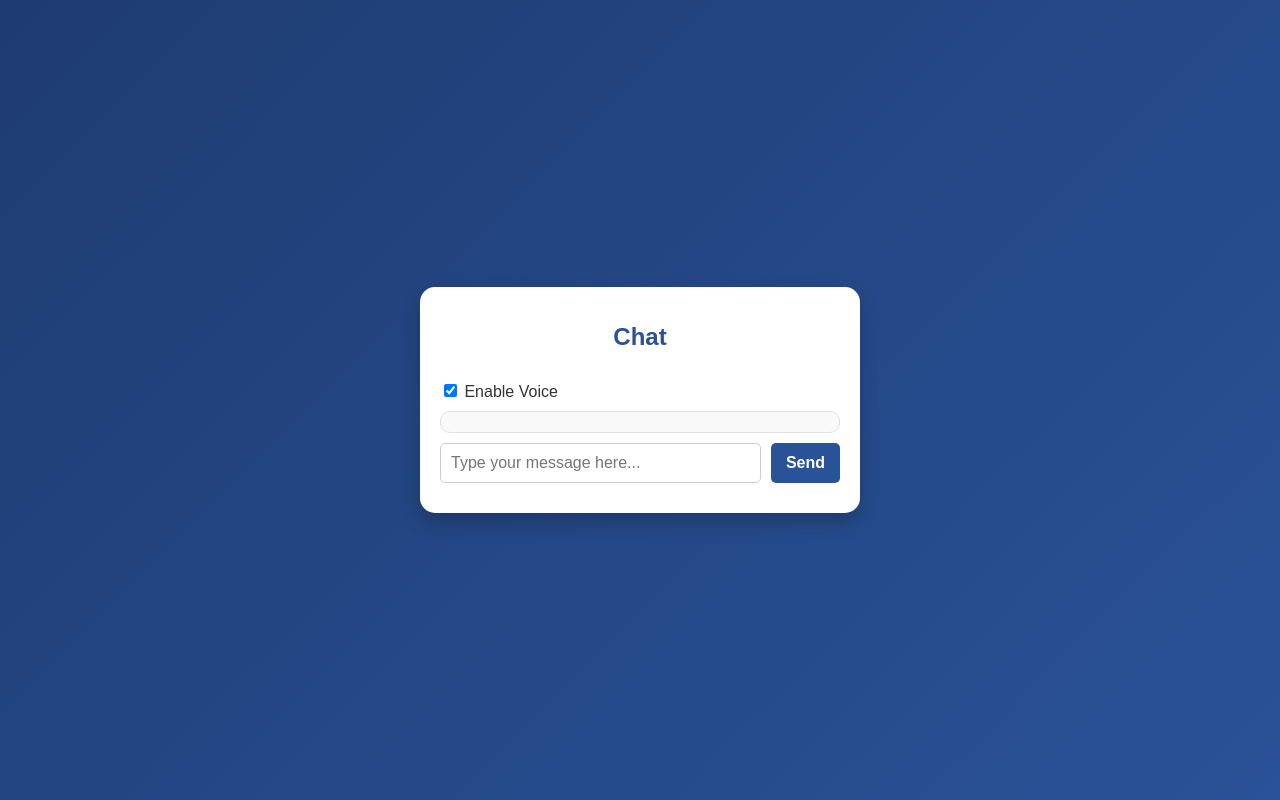
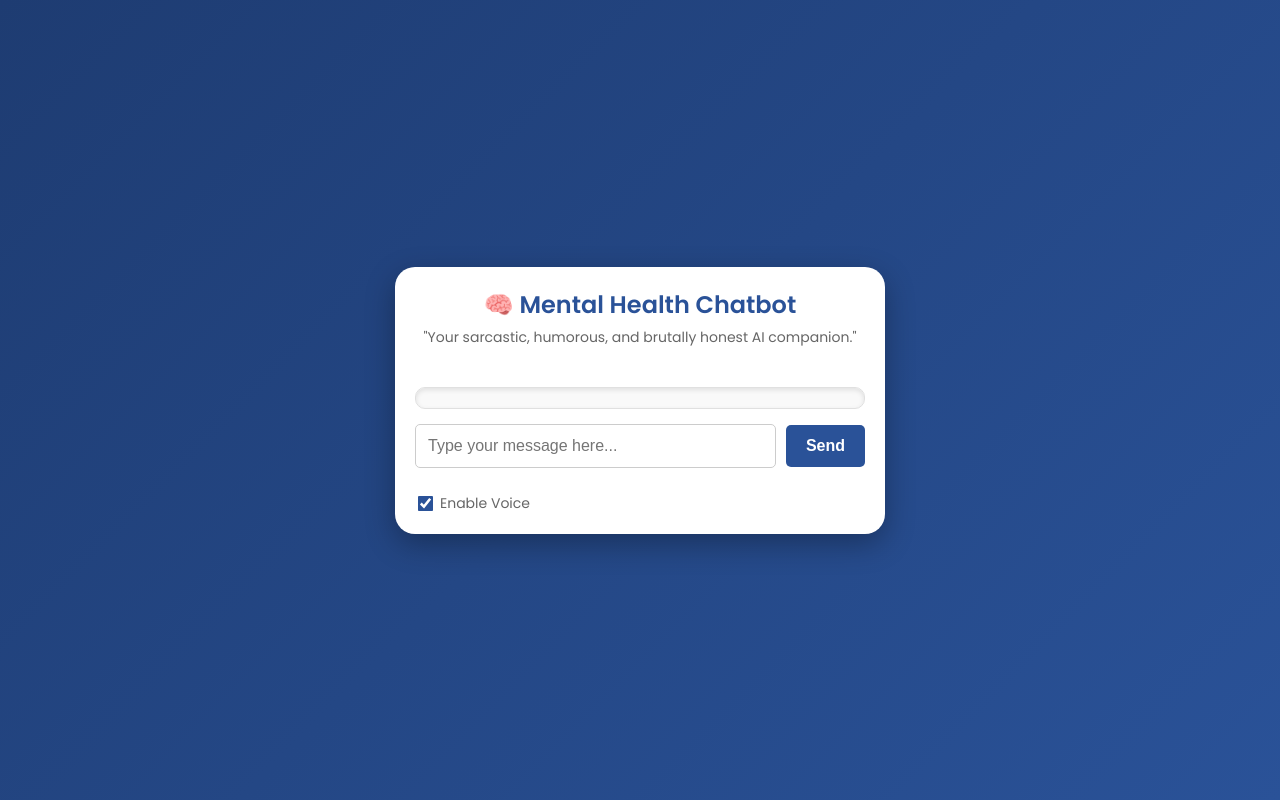
Before and after one commit to Jake-HBH/mental-health-chatbot, a plain HTML site: page CLIENT/index.html in a window 1280 px wide. Drawn offline with Linux system fonts and the light colour scheme.

Commit message:
nieuwe styling

```diff
--- a/CLIENT/index.html
+++ b/CLIENT/index.html
@@ -4,18 +4,17 @@
 <head>
     <meta charset="UTF-8">
     <meta name="viewport" content="width=device-width, initial-scale=1.0">
-    <title>Chat</title>
+    <title>Mental Health Chatbot</title>
     <link rel="stylesheet" href="style.css">
+    <link href="https://fonts.googleapis.com/css2?family=Poppins:wght@400;600&display=swap" rel="stylesheet">
 </head>
 
 <body>
     <div id="chatContainer" class="chat-container">
-        <h1>Chat</h1>
-
-        <label style="margin-top: 10px;">
-            <input type="checkbox" id="voiceToggle" checked />
-            Enable Voice
-        </label>
+        <header class="chat-header">
+            <h1>🧠 Mental Health Chatbot</h1>
+            <p class="chat-subtitle">"Your sarcastic, humorous, and brutally honest AI companion."</p>
+        </header>
 
         <div id="chatMessages" class="chat-messages"></div>
 
@@ -24,7 +23,12 @@
             <button id="sendButton">Send</button>
         </div>
 
-        <div id="response" class="response-box"></div>
+        <div class="settings-container">
+            <label>
+                <input type="checkbox" id="voiceToggle" checked />
+                Enable Voice
+            </label>
+        </div>
     </div>
 
     <script src="script.js"></script>
--- a/CLIENT/style.css
+++ b/CLIENT/style.css
@@ -8,26 +8,50 @@ body {
     align-items: center;
     height: 100vh;
     color: #ffffff;
+    overflow: hidden;
 }
 
 .chat-container {
     background: #ffffff;
     color: #333333;
-    border-radius: 15px;
-    box-shadow: 0 10px 20px rgba(0, 0, 0, 0.2);
+    border-radius: 20px;
+    box-shadow: 0 10px 30px rgba(0, 0, 0, 0.3);
     padding: 20px;
-    width: 400px;
+    width: 450px;
     max-width: 90%;
     display: flex;
     flex-direction: column;
-    gap: 10px;
+    gap: 15px;
+    animation: fadeIn 0.5s ease-in-out;
 }
 
-h1 {
+@keyframes fadeIn {
+    from {
+        opacity: 0;
+        transform: scale(0.9);
+    }
+
+    to {
+        opacity: 1;
+        transform: scale(1);
+    }
+}
+
+.chat-header {
+    text-align: center;
+    margin-bottom: 10px;
+}
+
+.chat-header h1 {
     font-size: 24px;
     color: #2a5298;
-    margin-bottom: 10px;
-    text-align: center;
+    margin: 0;
+}
+
+.chat-header .chat-subtitle {
+    font-size: 14px;
+    color: #666666;
+    margin-top: 5px;
 }
 
 .chat-messages {
@@ -38,43 +62,82 @@ h1 {
     padding: 10px;
     overflow-y: auto;
     max-height: 300px;
+    box-shadow: inset 0 2px 5px rgba(0, 0, 0, 0.1);
+    scrollbar-width: thin;
+    scrollbar-color: #cccccc #f9f9f9;
+}
+
+.chat-messages::-webkit-scrollbar {
+    width: 8px;
+}
+
+.chat-messages::-webkit-scrollbar-thumb {
+    background: #cccccc;
+    border-radius: 4px;
 }
 
 .message {
     margin-bottom: 10px;
     padding: 10px;
-    border-radius: 5px;
+    border-radius: 10px;
     font-size: 14px;
+    line-height: 1.5;
+    word-wrap: break-word;
+    max-width: 80%;
+    animation: slideIn 0.3s ease-in-out;
+}
+
+@keyframes slideIn {
+    from {
+        opacity: 0;
+        transform: translateY(10px);
+    }
+
+    to {
+        opacity: 1;
+        transform: translateY(0);
+    }
 }
 
 .message.user {
     background: #2a5298;
     color: #ffffff;
     text-align: right;
+    margin-left: auto;
+    box-shadow: 0 2px 5px rgba(0, 0, 0, 0.2);
 }
 
 .message.bot {
     background: #e0e0e0;
     color: #333333;
     text-align: left;
+    margin-right: auto;
+    box-shadow: 0 2px 5px rgba(0, 0, 0, 0.2);
 }
 
 .input-container {
     display: flex;
     gap: 10px;
+    align-items: center;
 }
 
 input[type="text"] {
     flex: 1;
-    padding: 10px;
+    padding: 12px;
     border: 1px solid #cccccc;
     border-radius: 5px;
     font-size: 16px;
     outline: none;
+    transition: border-color 0.3s ease;
+}
+
+input[type="text"]:focus {
+    border-color: #2a5298;
+    box-shadow: 0 0 5px rgba(42, 82, 152, 0.5);
 }
 
 button {
-    padding: 10px 15px;
+    padding: 12px 20px;
     background: #2a5298;
     color: #ffffff;
     border: none;
@@ -82,8 +145,34 @@ button {
     cursor: pointer;
     font-size: 16px;
     font-weight: bold;
+    transition: background 0.3s ease, transform 0.2s ease;
 }
 
 button:hover {
     background: #1e3c72;
+    transform: scale(1.05);
 }
+
+button:active {
+    transform: scale(0.95);
+}
+
+.settings-container {
+    display: flex;
+    justify-content: space-between;
+    align-items: center;
+    margin-top: 10px;
+}
+
+label {
+    font-size: 14px;
+    color: #666666;
+    display: flex;
+    align-items: center;
+    gap: 5px;
+}
+
+label input[type="checkbox"] {
+    accent-color: #2a5298;
+    transform: scale(1.2);
+}
```
